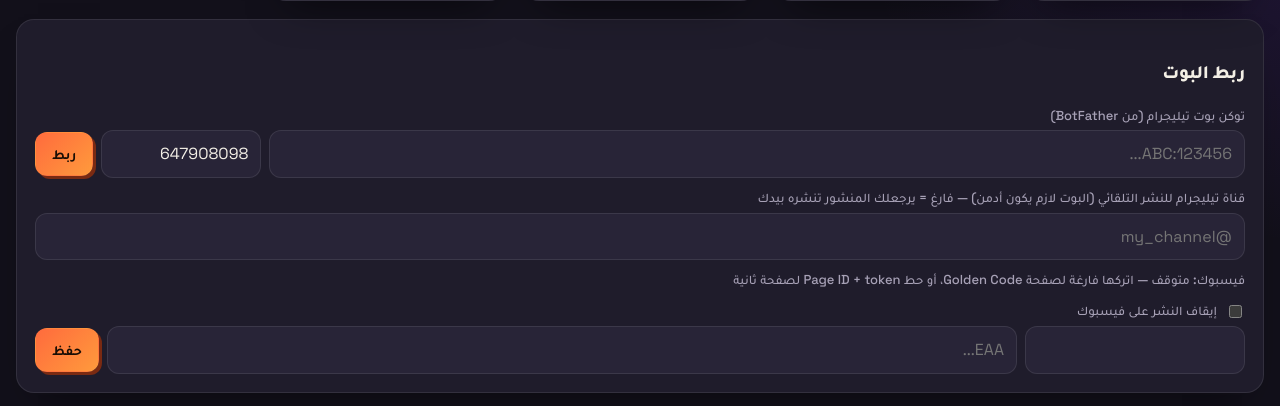
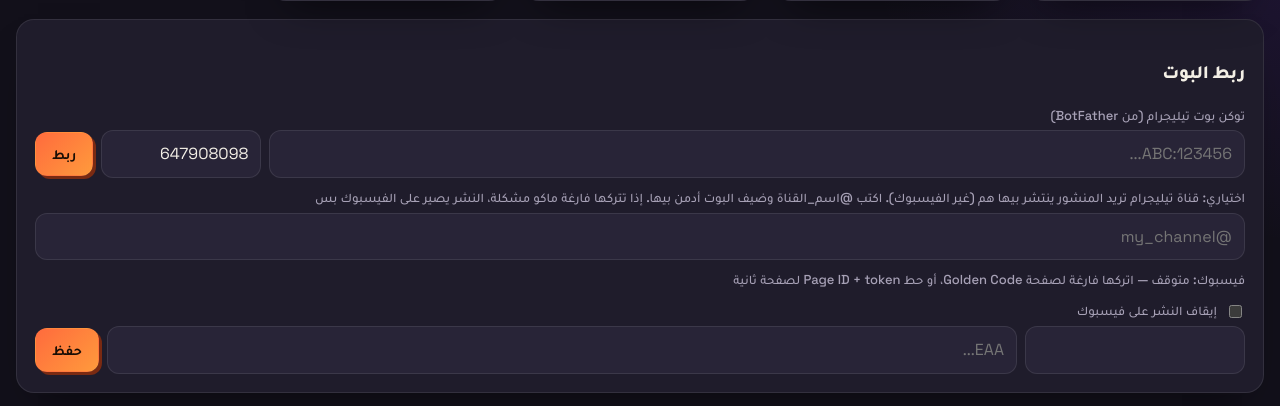
Before and after one commit to Thanoon12k/dev-monitor, a Flask app: page /viraliq/ in a window 1280 px wide. Shown: the part 356-762 px from the top of the page. Run offline with Flask 3, Linux system fonts and the light colour scheme; the visitor is signed in with stand-in values (Sample User, id 1).

Commit message:
Viraliq: clearer Telegram channel label
Co-Authored-By: Claude Opus 5.5 <noreply@anthropic.com>
Claude-Session: https://claude.ai/code/session_01TVxCusnqQdRUbDrX3iM7rc

```diff
--- a/templates/viraliq/dashboard.html
+++ b/templates/viraliq/dashboard.html
@@ -10,7 +10,7 @@
 <div class="row"><input name="token" type="password" placeholder="123456:ABC..." style="flex:1">
 <input name="chat_id" value="{{ cfg.chat_id or default_chat }}" style="width:160px"><button>ربط</button></div></form>
 <form method="post"><input type="hidden" name="csrf" value="{{ csrf }}"><input type="hidden" name="chat_id" value="{{ cfg.chat_id or default_chat }}">
-<label>قناة تيليجرام للنشر التلقائي (البوت لازم يكون أدمن) — فارغ = يرجعلك المنشور تنشره بيدك</label>
+<label>اختياري: قناة تيليجرام تريد المنشور ينتشر بيها هم (غير الفيسبوك). اكتب @اسم_القناة وضيف البوت أدمن بيها. إذا تتركها فارغة ماكو مشكلة، النشر يصير على الفيسبوك بس</label>
 <input name="channel" value="{{ cfg.channel or '' }}" placeholder="@my_channel">
 <label>فيسبوك: {% if fb %}ينشر على صفحة {{ 'Golden Code' if fb == '423528124186043' else fb }} ✅{% else %}متوقف{% endif %} — اتركها فارغة لصفحة Golden Code، أو حط Page ID + token لصفحة ثانية</label>
 <label style="display:flex;gap:8px;align-items:center"><input type="checkbox" name="fb_off" value="1" style="width:auto" {{ 'checked' if cfg.fb_off }}> إيقاف النشر على فيسبوك</label>
```
